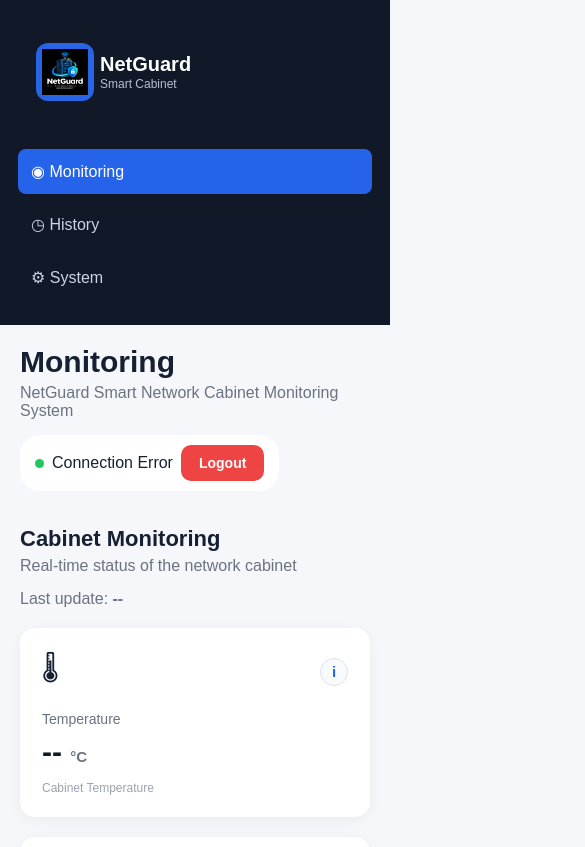
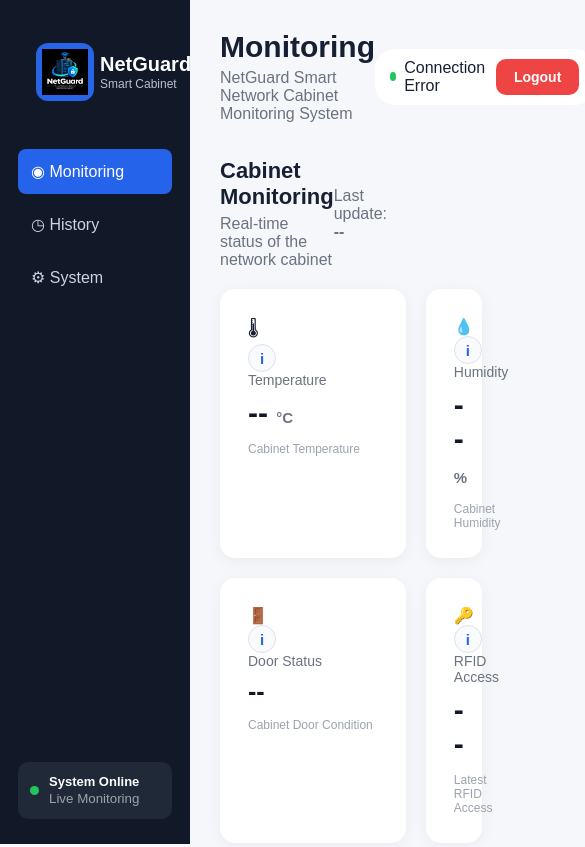
Before and after one commit to nrfarwizahh-coder/NetGuard-Smart-Network-Cabinet-Monitoring-System, a website: page public/index.html in a window 390 px wide. Shown: the top 847 px of the page, 585 px wide, since content can reach past the window. Drawn offline with Linux system fonts and the light colour scheme; no server answers.

Commit message:
lebih baru

```diff
--- a/public/style.css
+++ b/public/style.css
@@ -261,6 +261,8 @@ nav a.active {
     gap: 20px;
 
     margin-bottom: 25px;
+
+    width: 100%;
 }
 
 .card {
@@ -270,7 +272,11 @@ nav a.active {
 
     border-radius: 15px;
 
-    padding: 22px;
+    padding: 28px;
+
+    min-height: 190px;
+
+    width: 100%;
 
     box-shadow:
         0 3px 15px rgba(0, 0, 0, 0.05);
@@ -279,28 +285,6 @@ nav a.active {
 
     transition: 0.2s ease;
 }
-
-.card:hover {
-    transform: translateY(-2px);
-
-    box-shadow:
-        0 6px 20px rgba(0, 0, 0, 0.08);
-}
-
-
-/* CARD HEADER */
-
-.card-header {
-    display: flex;
-
-    justify-content: space-between;
-    align-items: center;
-
-    margin-bottom: 18px;
-
-    font-size: 25px;
-}
-
 
 /* CARD TITLE */
 
@@ -964,58 +948,3 @@ footer span {
             repeat(2, 1fr);
     }
 }
-
-
-/* =========================================================
-   MOBILE
-========================================================= */
-
-@media (max-width: 650px) {
-
-    .sidebar {
-        position: relative;
-
-        width: 100%;
-
-        height: auto;
-    }
-
-    .sidebar-bottom {
-        display: none;
-    }
-
-    .main {
-        margin-left: 0;
-
-        padding: 20px;
-    }
-
-    .cards {
-        grid-template-columns: 1fr;
-    }
-
-    .topbar,
-    .section-title {
-        flex-direction: column;
-
-        align-items: flex-start;
-
-        gap: 15px;
-    }
-
-    .info-modal-box {
-        padding: 25px 20px;
-    }
-
-    .camera-header {
-        flex-direction: column;
-
-        align-items: flex-start;
-
-        gap: 10px;
-    }
-
-    .camera-container img {
-        max-height: 300px;
-    }
-}
```
